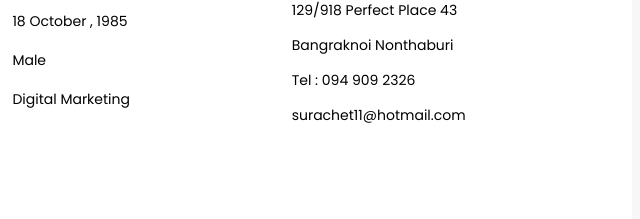
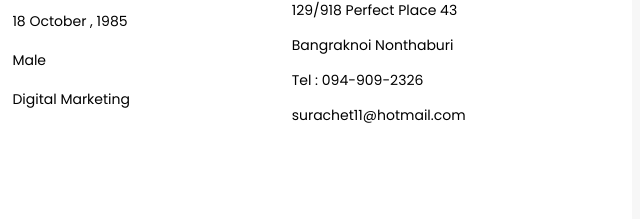
Before and after one commit to surachet11/FinalProject, a plain HTML site: page index.html in a window 1280 px wide. Shown: the part 309-528 px from the top of the page, 640-1280 px from the left. Drawn offline with Linux system fonts and the light colour scheme.

```diff
--- a/index.html
+++ b/index.html
@@ -58,8 +58,9 @@
             </h4>
               <p>129/918 Perfect Place 43</p>
               <p>Bangraknoi Nonthaburi </p>
-              <p>Tel : 094 909 2326</p>
+              <p>Tel : 094-909-2326</p>
               <p>surachet11@hotmail.com</p>
+
           </div>
         </div>
       </div>
```
